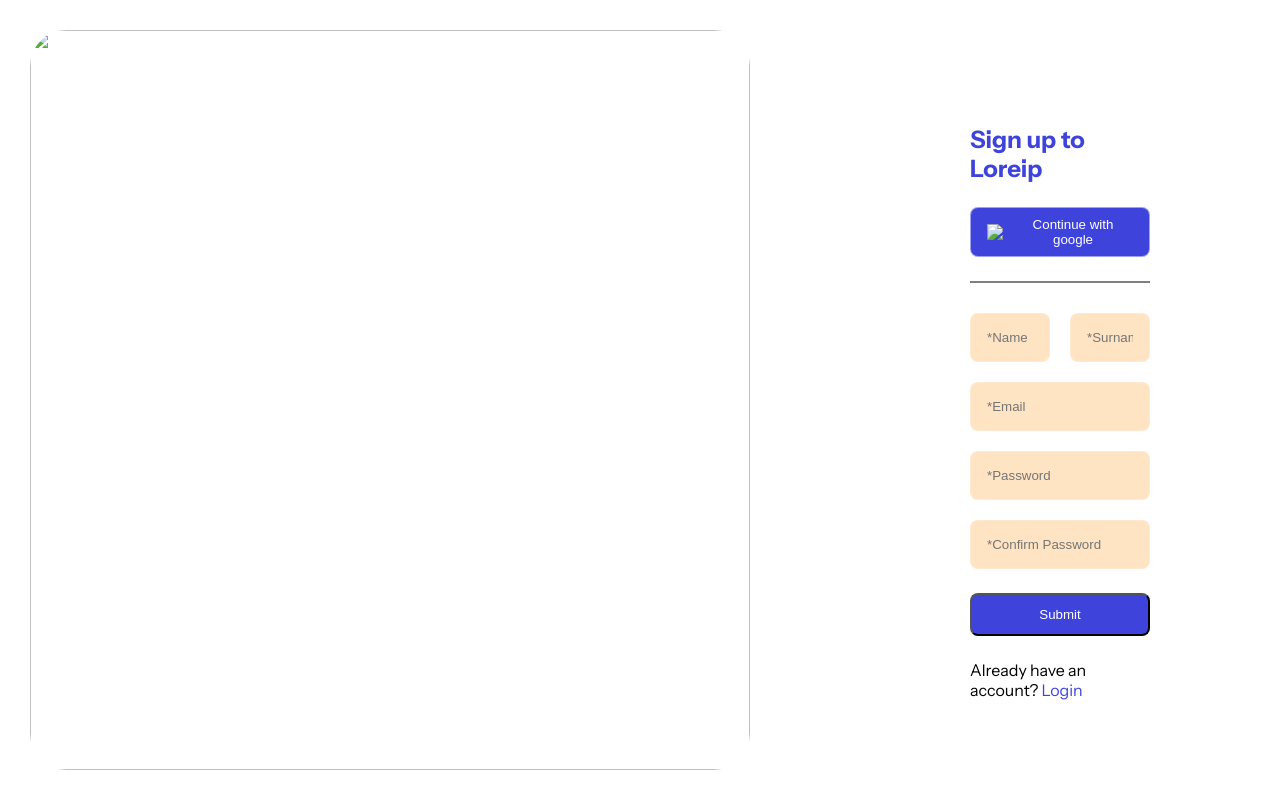
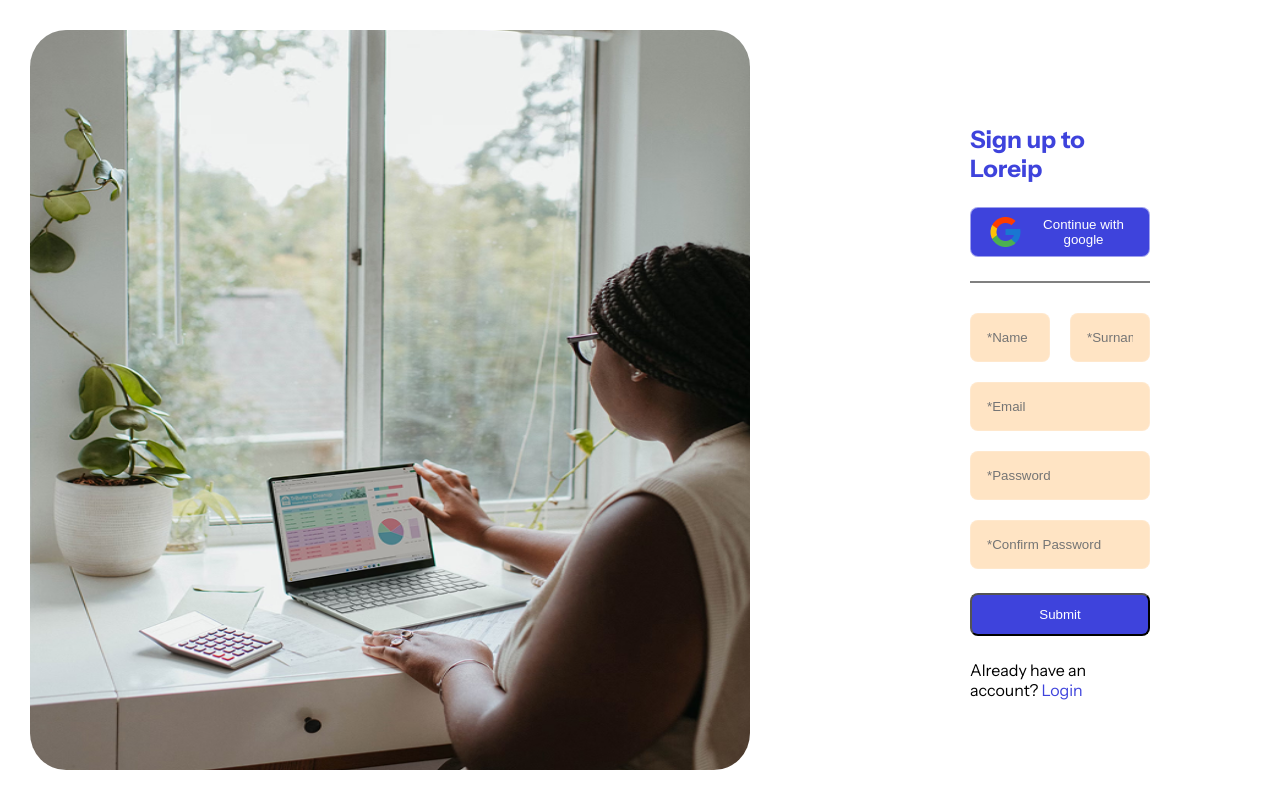
Before and after one commit to atilla674/registermate, a plain HTML site: page index.html in a window 1280 px wide. Drawn offline with Linux system fonts and the light colour scheme.

Commit message:
register to Loreip

```diff
--- a/index.html
+++ b/index.html
@@ -10,12 +10,12 @@
     <body>
         <div class="login__page">
             <div class="login__img">
-                <img src="image (1).png" alt="">
+                <img src="images/image (1).png" alt="">
             </div>
             <div class="login__form">
                 <h2>Sign up to Loreip</h2>
                 <button class="google__login__btn">
-                    <img src="google__btn__img.png">
+                    <img src="images/google__btn__img.png">
                     Continue with google
                 </button>
                 <hr color="grey">
```
